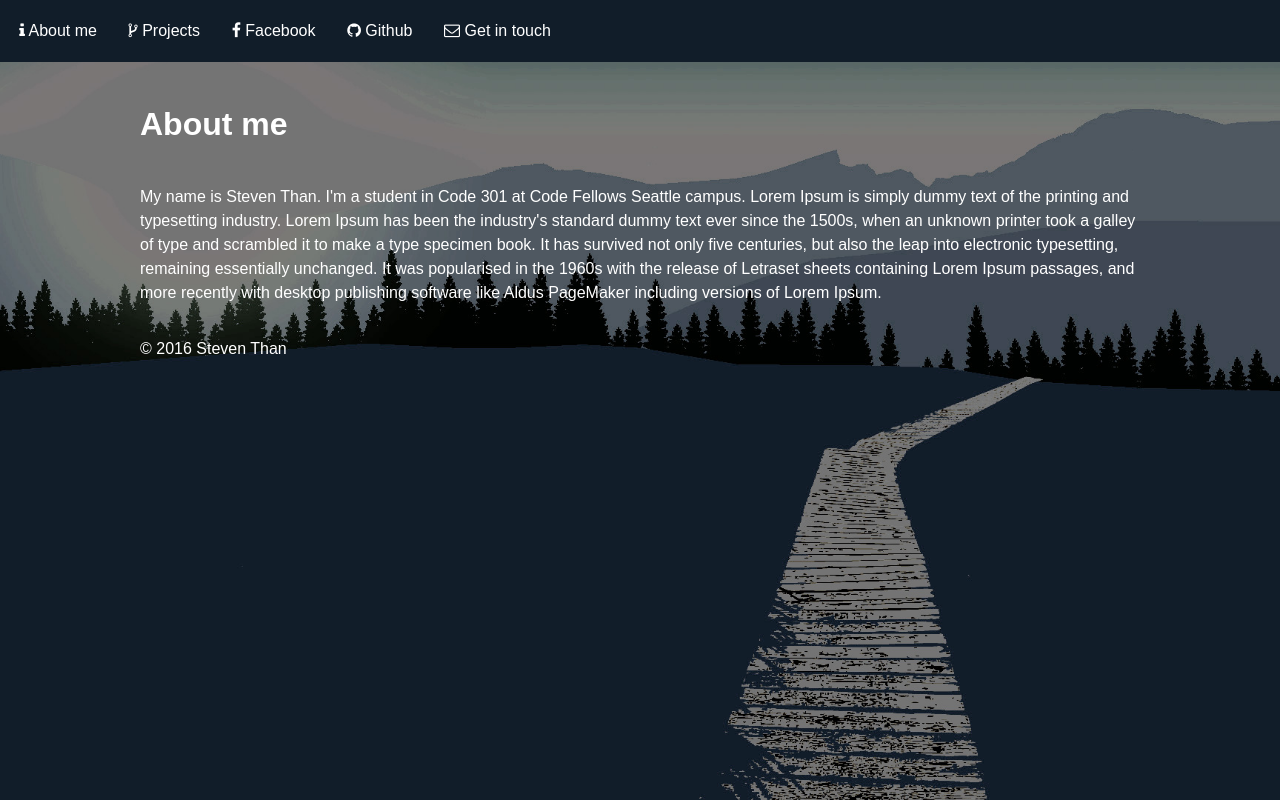
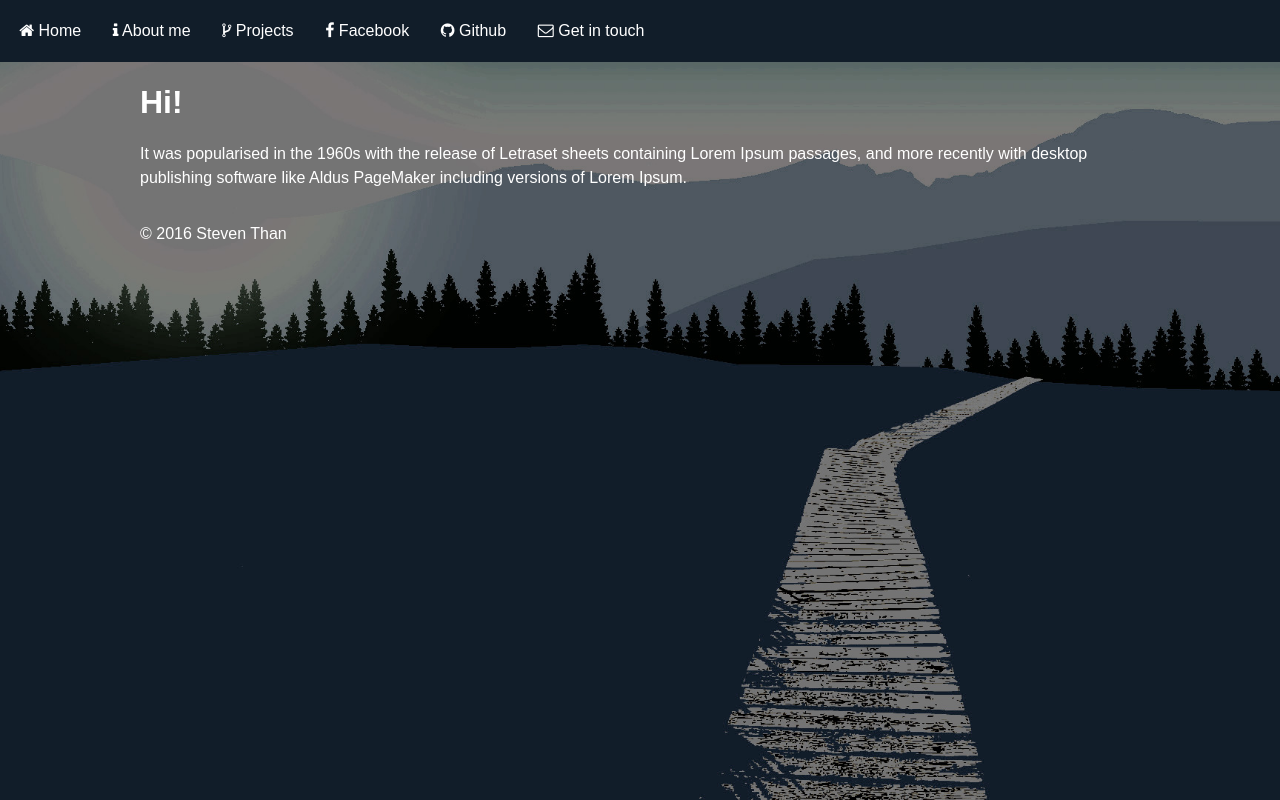
Before and after one commit to steventhan/portfolio, a plain HTML site: page index.html in a window 1280 px wide. Drawn offline with nearby package versions, Linux system fonts and the light colour scheme.

Commit message:
Added new menu item - Home, added SPA routing for navbar

```diff
--- /dev/null
+++ b/assets/js/views.js
@@ -0,0 +1,12 @@
+var appView = {};
+
+appView.mainNav = function(){
+  $('#main-menu').on('click', '.menu-item', function() {
+    $('.page-content').hide();
+    var page = $(this).attr('data-page');
+    $('#' + page).fadeIn();
+  });
+  $('#main-menu .menu-item:first').click();
+};
+
+appView.mainNav();
--- a/index.html
+++ b/index.html
@@ -22,11 +22,12 @@
         </div>
         <div id="main-menu" class="main-menu collapse">
           <ul>
-            <li><a href="/"><i class="fa fa-info" aria-hidden="true"></i> About me</a></li>
+            <li class="menu-item" data-page="home"><a href="#"><i class="fa fa-home" aria-hidden="true"></i> Home</a></li>
+            <li class="menu-item" data-page="about-me"><a href="#"><i class="fa fa-info" aria-hidden="true"></i> About me</a></li>
             <li><a id="projects-link" href="#animatedModal"><i class="fa fa-code-fork" aria-hidden="true"></i> Projects</a></li>
             <li><a href="https://www.facebook.com/steventhan93"><i class="fa fa-facebook-f" aria-hidden="true"></i> Facebook</a></li>
             <li><a href="https://github.com/steventhan/"><i class="fa fa-github" aria-hidden="true"></i> Github</a></li>
-            <li><a href="mailto:steven@thanst.com"><i class="fa fa-envelope-o" aria-hidden="true"></i> Get in touch</a></li>
+            <li class=menu-item data-page="contact"><a href="#"><i class="fa fa-envelope-o" aria-hidden="true"></i> Get in touch</a></li>
           </ul>
         </div>
 
@@ -34,8 +35,15 @@
     </header>
 
     <main class="container">
-      <h1>About me</h1>
-      <p>My name is Steven Than. I'm a student in Code 301 at Code Fellows Seattle campus. Lorem Ipsum is simply dummy text of the printing and typesetting industry. Lorem Ipsum has been the industry's standard dummy text ever since the 1500s, when an unknown printer took a galley of type and scrambled it to make a type specimen book. It has survived not only five centuries, but also the leap into electronic typesetting, remaining essentially unchanged. It was popularised in the 1960s with the release of Letraset sheets containing Lorem Ipsum passages, and more recently with desktop publishing software like Aldus PageMaker including versions of Lorem Ipsum.</p>
+      <section id="home" class="page-content">
+        <h1>Hi!</h1>
+        <p>It was popularised in the 1960s with the release of Letraset sheets containing Lorem Ipsum passages, and more recently with desktop publishing software like Aldus PageMaker including versions of Lorem Ipsum.</p>
+      </section>
+      <section id="about-me" class="page-content">
+        <h1>About me</h1>
+        <p>My name is Steven Than. I'm a student in Code 301 at Code Fellows Seattle campus. Lorem Ipsum is simply dummy text of the printing and typesetting industry. Lorem Ipsum has been the industry's standard dummy text ever since the 1500s, when an unknown printer took a galley of type and scrambled it to make a type specimen book. It has survived not only five centuries, but also the leap into electronic typesetting, remaining essentially unchanged. It was popularised in the 1960s with the release of Letraset sheets containing Lorem Ipsum passages, and more recently with desktop publishing software like Aldus PageMaker including versions of Lorem Ipsum.</p>
+      </section>
+
     </main>
 
     <div id="animatedModal">
@@ -79,5 +87,8 @@
     <script src="vendor/animatedModal/animatedModal.min.js"></script>
     <script src="assets/js/projects.js"></script>
     <script src="assets/js/main.js"></script>
+    <script src="assets/js/views.js">
+
+    </script>
   </body>
 </html>
```
